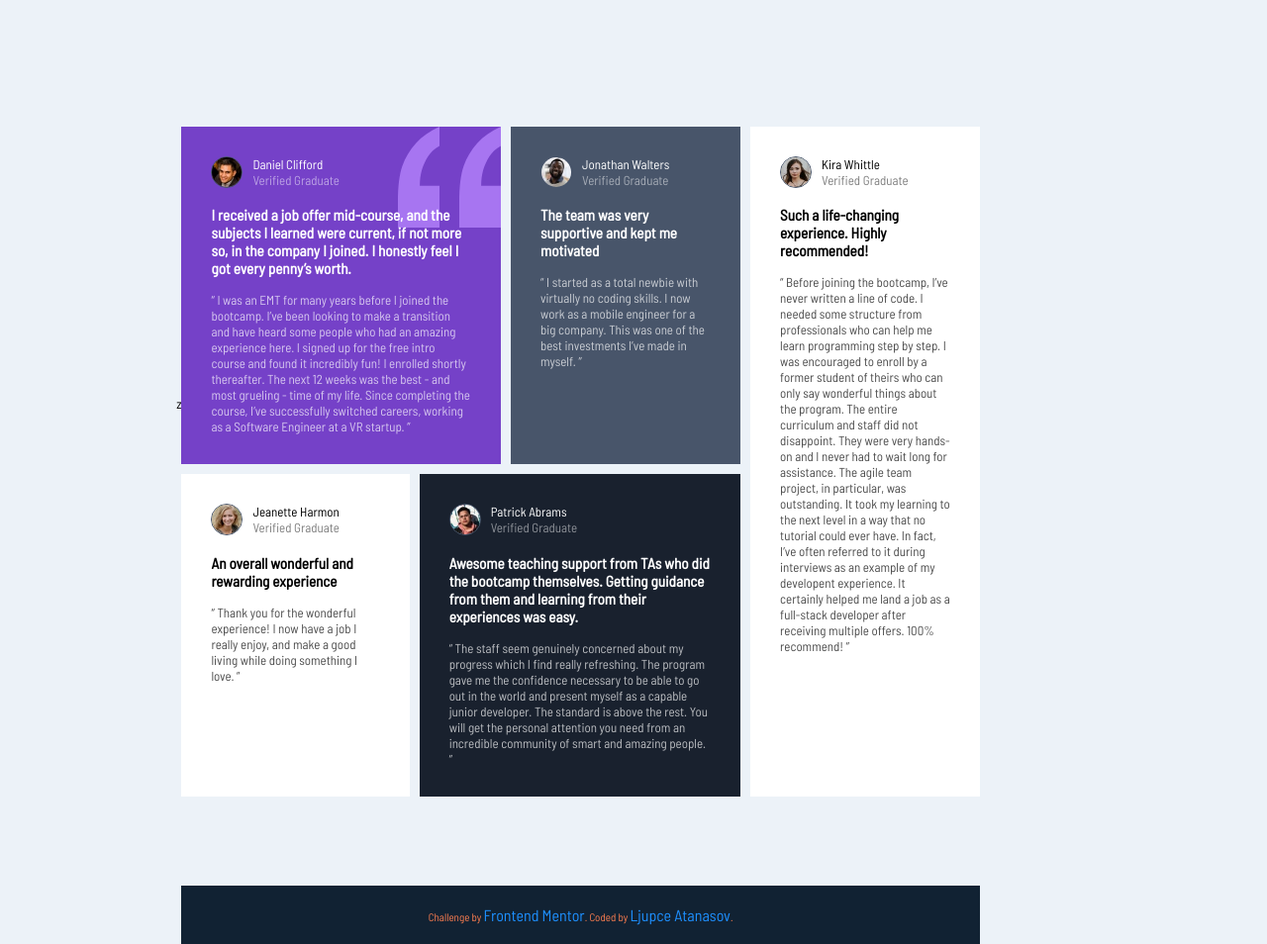
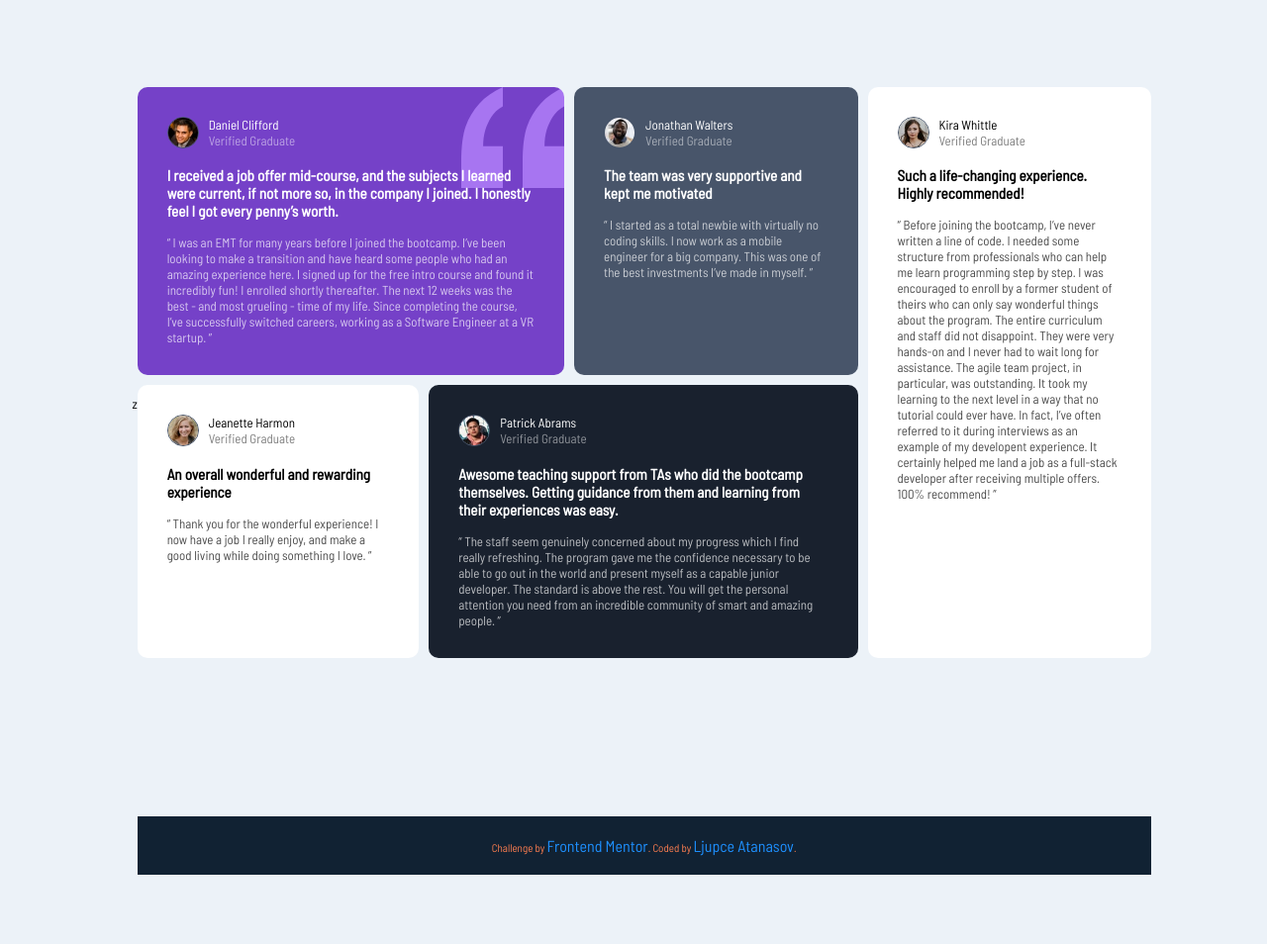
Before and after one commit to AtanasovCode/Testimonial-Grid-Section, a plain HTML site: page index.html in a window 1280 px wide. Shown: the whole page at 99% size. After the commit the page ends 884 px from the top, so only its background shows below. Drawn offline with Linux system fonts and the light colour scheme.

Commit message:
Updated Commit

```diff
--- a/style.css
+++ b/style.css
@@ -1,6 +1,6 @@
 body {
   height: 100vh;
-  width: 90vw;
+  width: 100vw;
   display: flex;
   align-items: center;
   justify-content: center;
@@ -16,14 +16,15 @@ body {
   'review3 review4 review4 review5'
   'f f f f';
   grid-gap: 10px;
-  width: 70%;
-  height: 70%;
+  width: 80%;
+  height: 80%;
 }
 
 .reviews {
   padding: 30px;
   background-color: #114466;
   color: coral;
+  border-radius: 10px;
 }
 #review-1 {
   grid-area: review1;
@@ -59,7 +60,7 @@ body {
 }
 
 .attribution {
-  margin-top: 80px;
+  margin-top: 150px;
   padding: 20px;
   background-color: #112233;
   color: coral;
```
